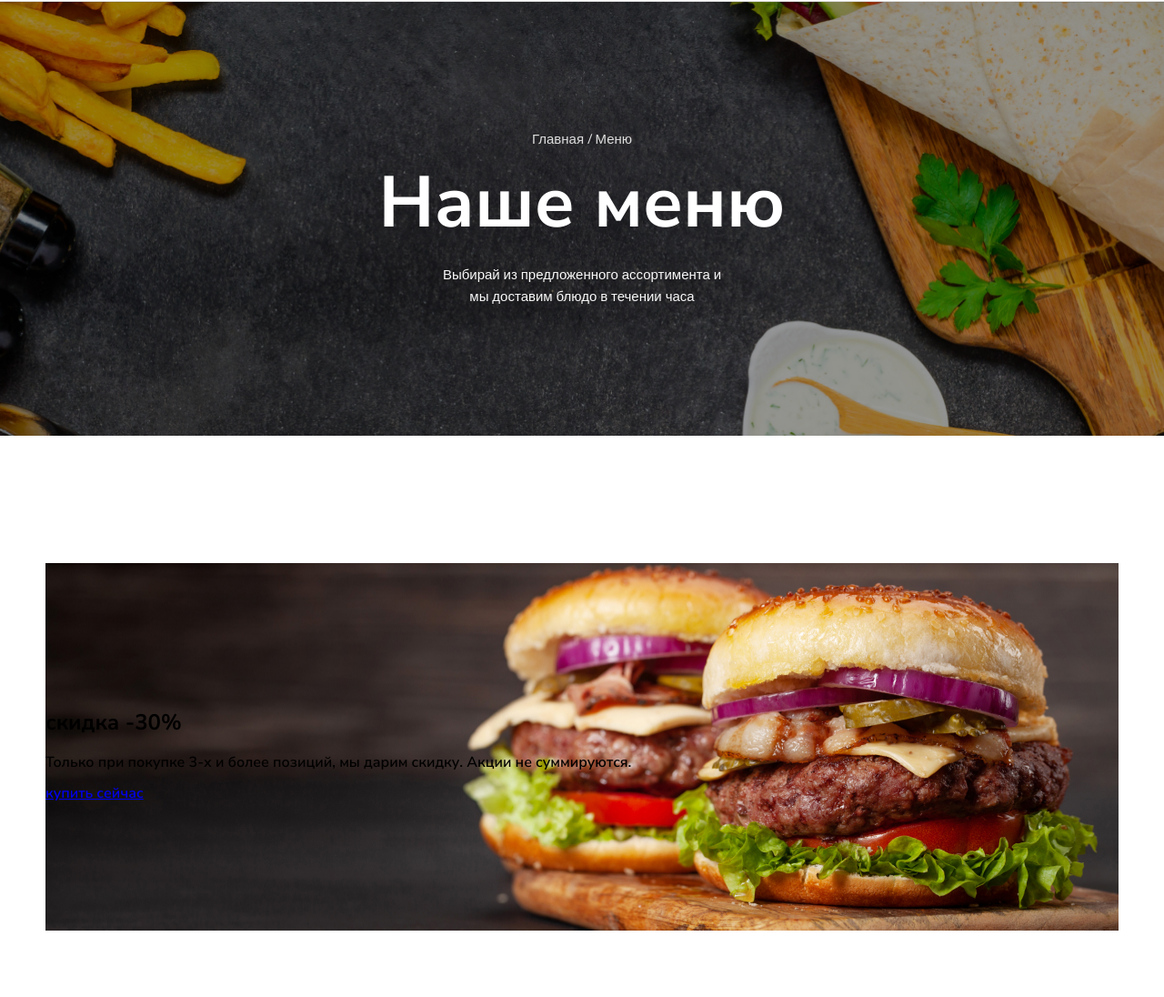
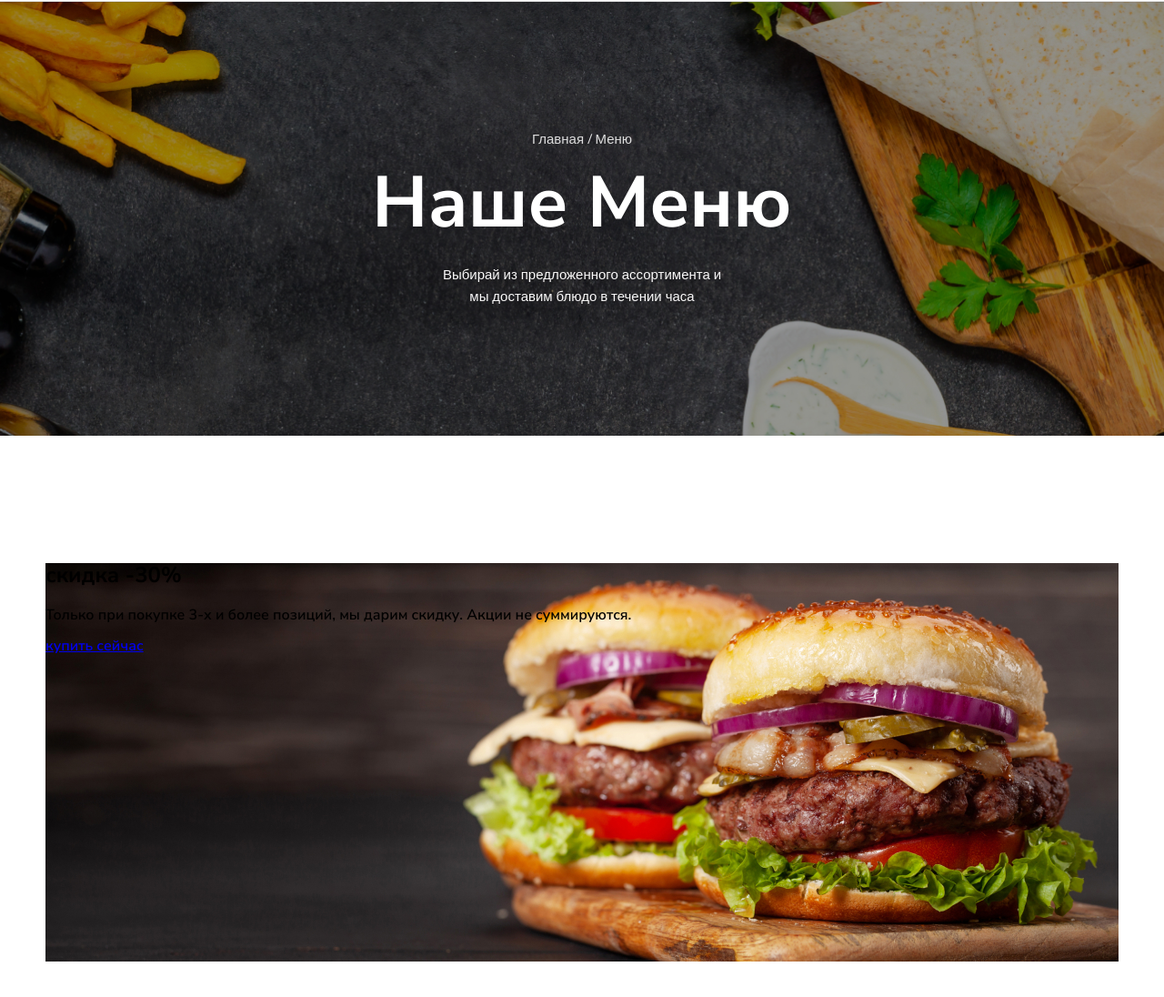
Before and after one commit to Ilya9396/Module01-Burger, a plain HTML site: page index.html in a window 1280 px wide. Shown: the part 108-1204 px from the top of the page at 91% size. After the commit the page ends 1165 px from the top, so only its background shows below. Drawn offline with nearby package versions, Linux system fonts and the light colour scheme.

Commit message:
add styles

```diff
--- a/index.html
+++ b/index.html
@@ -44,7 +44,7 @@
              <li> <a href="#">Главная</a></li>
              <li> <a href="#">Меню</a></li>
          </ul>
-         <h1 class="title">Наше меню</h1>
+         <h1 class="title">Наше Меню</h1>
          <p class="description">Выбирай из предложенного ассортимента и мы доставим блюдо в течении часа</p>
      </div>
  </div>
--- a/style/main.css
+++ b/style/main.css
@@ -140,8 +140,7 @@ header {
 }
 .banner-box{
     background-image: url(../image/banner.jpg);
-    background-size: cover;
-    background-position: center center;
-    padding: 142px 0;
-    margin-bottom: 140px;
+    width: 1180px;
+    height:438px;
+
 }
```
